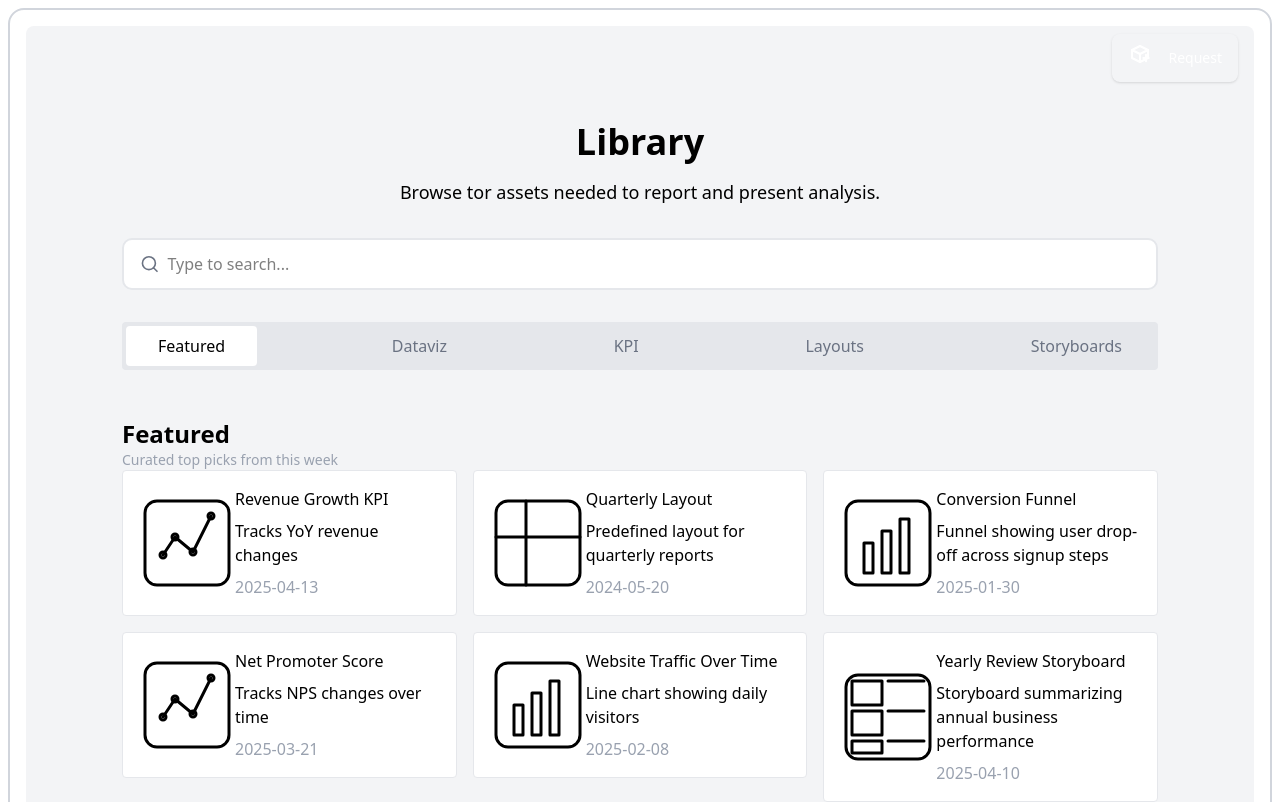
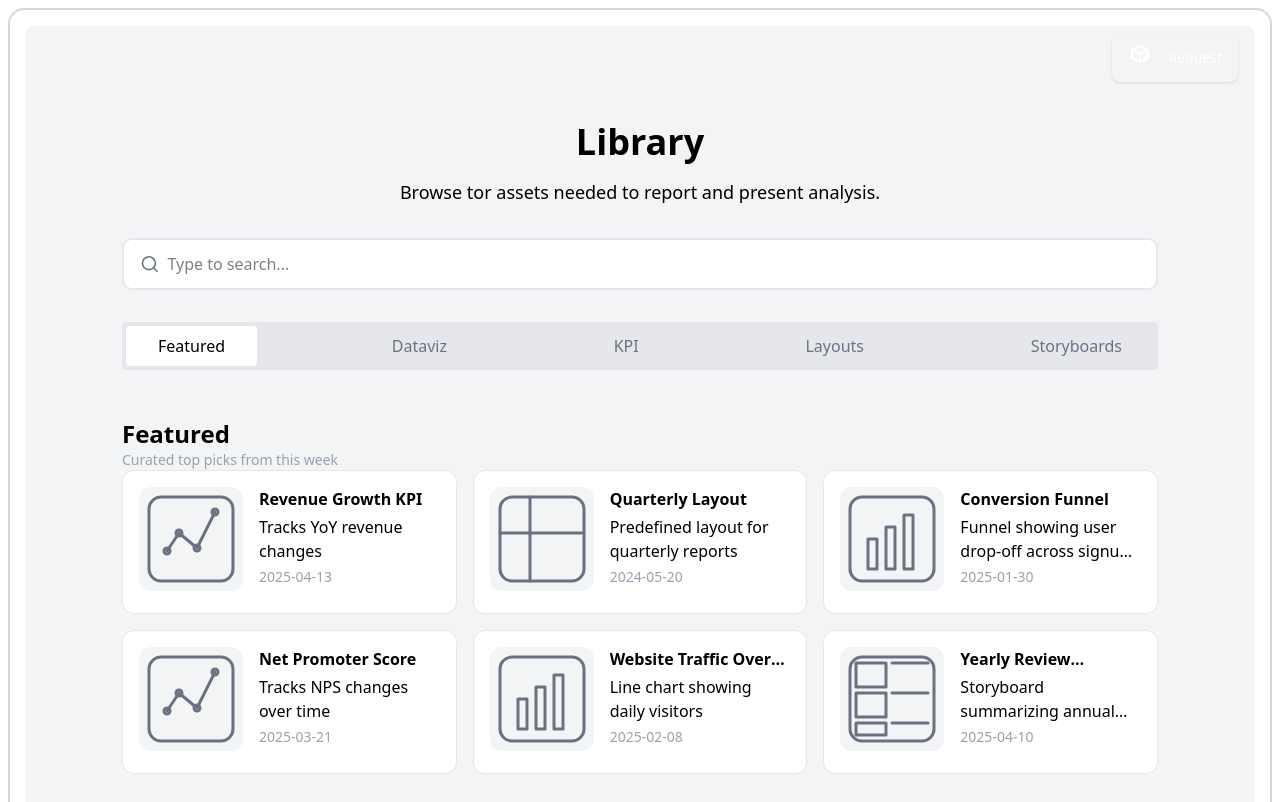
Before and after one commit to pablopareja/kpi-library, a Next.js app: page / in a window 1280 px wide. Shown: the top 802 px of the page. Built offline with nearby package versions, Linux system fonts and the light colour scheme.

Commit message:
add loading skeletons as fallbacks for asset list

```diff
--- a/src/app/api/assets/[id]/route.ts
+++ b/src/app/api/assets/[id]/route.ts
@@ -8,7 +8,7 @@ import { NextResponse } from 'next/server'
  * Full details from the asset are returned here
  */
 export async function GET(_: Request, { params }: { params: { id: string } }) {
-  await delay(1000) // I simulate a delay of 1 second for this API endpoint
+  await delay(2000) // I simulate a delay of 2 seconds for this API endpoint
 
   const asset = assets.find(a => a.id === params.id)
 
--- a/src/app/api/assets/route.ts
+++ b/src/app/api/assets/route.ts
@@ -13,7 +13,7 @@ export const GET = async (request: Request) => {
   const type = searchParams.get('type')
 
   // Simulate network latency to make Suspense/loading states visible
-  await delay(1000)
+  await delay(3000)
 
   let filtered = []
 
--- a/src/components/illustrations/DataVizIllustration.tsx
+++ b/src/components/illustrations/DataVizIllustration.tsx
@@ -1,4 +1,4 @@
-export function DataVizIllustration(props: React.SVGProps<SVGSVGElement>) {
+export const DataVizIllustration = (props: React.SVGProps<SVGSVGElement>) => {
   return (
     <svg
       {...props}
--- a/src/components/illustrations/KpiIllustration.tsx
+++ b/src/components/illustrations/KpiIllustration.tsx
@@ -1,4 +1,4 @@
-export function KpiIllustration(props: React.SVGProps<SVGSVGElement>) {
+export const KpiIllustration = (props: React.SVGProps<SVGSVGElement>) => {
   return (
     <svg
       {...props}
--- a/src/components/illustrations/LayoutIllustration.tsx
+++ b/src/components/illustrations/LayoutIllustration.tsx
@@ -1,4 +1,4 @@
-export function LayoutIllustration(props: React.SVGProps<SVGSVGElement>) {
+export const LayoutIllustration = (props: React.SVGProps<SVGSVGElement>) => {
   return (
     <svg
       {...props}
--- a/src/components/library/AssetCard.tsx
+++ b/src/components/library/AssetCard.tsx
@@ -11,15 +11,22 @@ export const AssetCard = ({ asset, highlighted = false }: AssetCardProps) => {
   const Illustration = getAssetIllustration(asset.type)
   return (
     <div
-      className={clsx('flex items-center p-4 min-w-80', {
-        'bg-white border border-gray-200 rounded border-solid': highlighted,
-      })}
+      className={clsx(
+        'flex items-start p-4 min-w-80 h-36 gap-4 transition-transform duration-200 hover:scale-[1.02] cursor-pointer',
+        {
+          'bg-white border border-gray-200 rounded-xl border-solid': highlighted,
+        }
+      )}
     >
-      <Illustration className="rounded max-w-24" />
-      <div className="flex flex-col gap-2">
-        <span className="text-black">{asset.name}</span>
-        <span>{asset.description}</span>
-        <span className="text-gray-400">{asset.updatedAtDate}</span>
+      <div className="rounded-xl p-1 bg-gray-100">
+        <Illustration className="text-gray-500 w-24" />
+      </div>
+      <div className="flex flex-col gap-1">
+        <h4 className="text-black font-bold line-clamp-1" title={asset.name}>
+          {asset.name}
+        </h4>
+        <p className="line-clamp-2">{asset.description}</p>
+        <p className="text-gray-400 text-sm">{asset.updatedAtDate}</p>
       </div>
     </div>
   )
--- a/src/components/library/AssetList.tsx
+++ b/src/components/library/AssetList.tsx
@@ -15,9 +15,9 @@ export const AssetList = async ({ type, highlightCards = false }: AssetListProps
   const assets = await fetchAssets(type)
 
   return (
-    <div className="grid grid-cols-3 gap-4">
+    <div className="flex flex-wrap gap-4">
       {assets.map((asset: AssetSummary) => (
-        <div key={`asset-${asset.id}`}>
+        <div key={`asset-${asset.id}`} className="flex-1">
           <AssetCard asset={asset} highlighted={highlightCards} />
         </div>
       ))}
--- /dev/null
+++ b/src/components/library/AssetListSkeleton.tsx
@@ -0,0 +1,21 @@
+// This component is used together with Suspense to show visual feedback to the user
+// while the assets are being loaded
+
+const NUMBER_OF_ASSET_PLACEHOLDERS = 6
+
+export const AssetListSkeleton = () => {
+  return (
+    <div className="flex flex-wrap gap-4">
+      {[...Array(NUMBER_OF_ASSET_PLACEHOLDERS)].map((_, i) => (
+        <div
+          key={i}
+          className="flex-1 min-w-[250px] max-w-sm basis-[calc(33.333%-1rem)] bg-gray-100 animate-pulse rounded p-4 h-[120px]"
+        >
+          <div className="w-2/3 h-4 bg-gray-300 mb-2 rounded" />
+          <div className="w-full h-3 bg-gray-300 mb-1 rounded" />
+          <div className="w-1/2 h-3 bg-gray-300 rounded" />
+        </div>
+      ))}
+    </div>
+  )
+}
--- a/src/components/library/FeaturedAssets.tsx
+++ b/src/components/library/FeaturedAssets.tsx
@@ -1,11 +1,15 @@
+import { Suspense } from 'react'
 import { AssetList } from './AssetList'
+import { AssetListSkeleton } from './AssetListSkeleton'
 
 export const FeaturedAssets = () => {
   return (
     <div className="w-full mt-12">
       <h2 className="text-2xl font-bold">Featured</h2>
       <p className="text-sm text-gray-400">Curated top picks from this week</p>
-      <AssetList type="Featured" highlightCards={true} />
+      <Suspense fallback={<AssetListSkeleton />}>
+        <AssetList type="Featured" highlightCards={true} />
+      </Suspense>
     </div>
   )
 }
--- a/src/components/library/TrendingAssets.tsx
+++ b/src/components/library/TrendingAssets.tsx
@@ -1,11 +1,15 @@
+import { Suspense } from 'react'
 import { AssetList } from './AssetList'
+import { AssetListSkeleton } from './AssetListSkeleton'
 
 export const TrendingAssets = () => {
   return (
     <div className="w-full mt-12">
       <h2 className="text-2xl font-bold">Trending</h2>
       <p className="text-sm text-gray-400">Most popular by community</p>
-      <AssetList type="Trending" highlightCards={true} />
+      <Suspense fallback={<AssetListSkeleton />}>
+        <AssetList type="Trending" highlightCards={true} />
+      </Suspense>
     </div>
   )
 }
```
